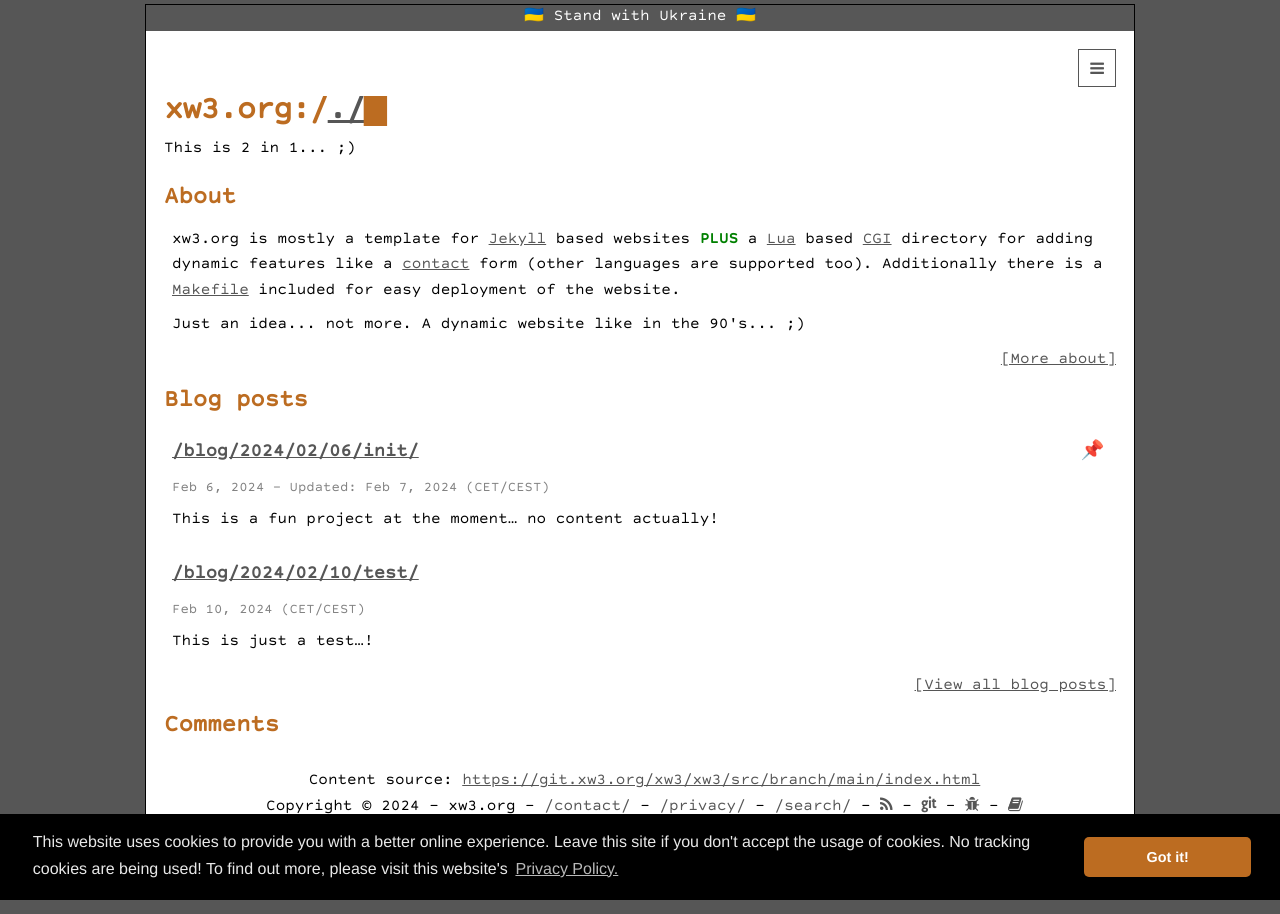
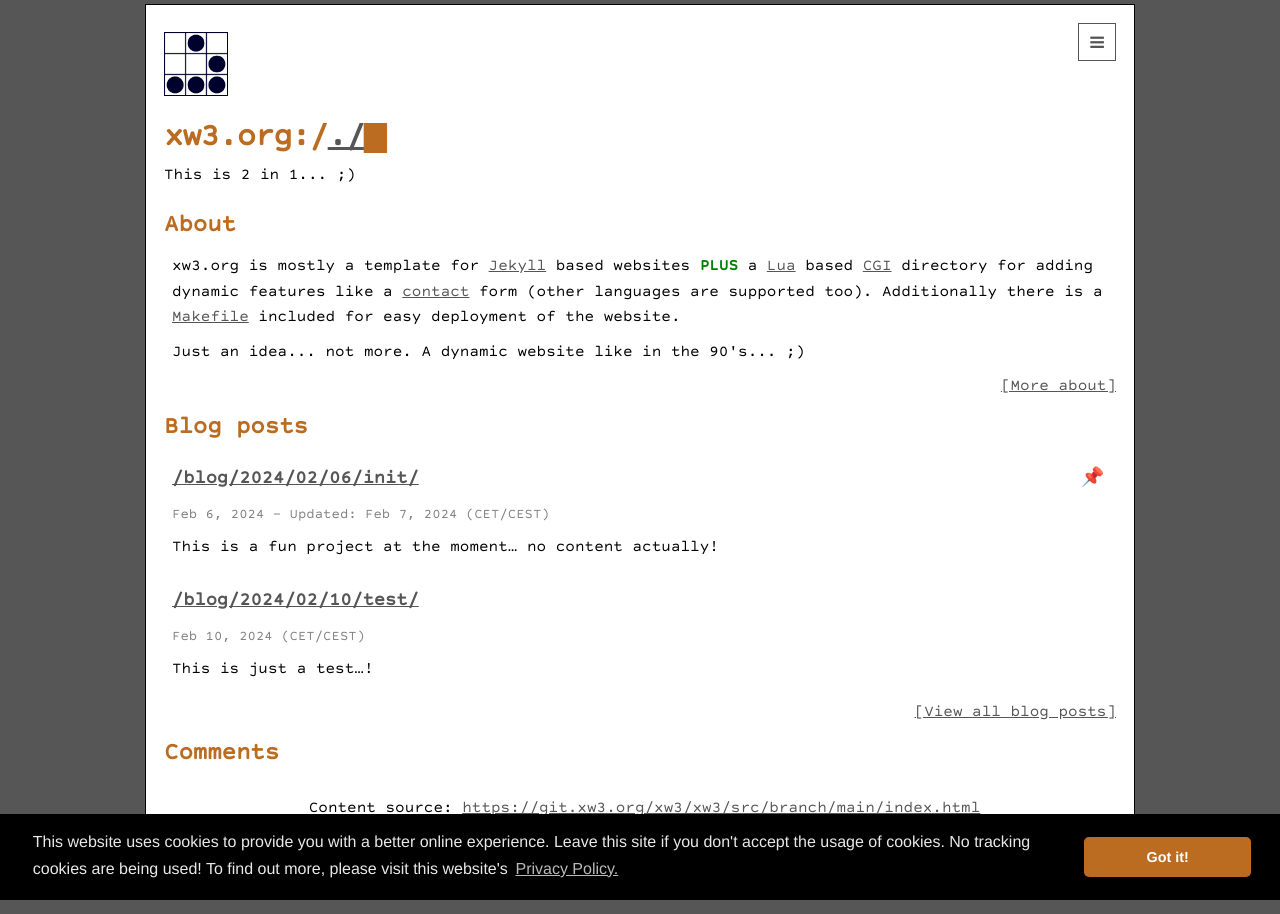
Before and after one commit to hanez/xw3, a Jekyll site: the page built from index.html, in a window 1280 px wide. Built offline with Jekyll 4.4.1, drawn with Linux system fonts in a browser that asks for light colours; the list of posts is cut into pages by our own code; comment, search, counter and statistics services are not loaded.

Commit message:
Added logo to head and disabled Ukraine banner.

```diff
--- a/_includes/header.html
+++ b/_includes/header.html
@@ -1,6 +1,6 @@
 <header class="site-header">
   <div class="wrapper">
-    <!--<a class="site-title" href="/"><img height="96" src="/images/logo.svg" alt="{{ site.title }}"></a>-->
+    <a class="site-title" href="/"><img height="64" src="/images/logo.png" alt="{{ site.title }}" style="margin: 18px 0 18px 0"></a>
     <nav class="site-nav">
       <a href="#" class="menu-icon"><span class="fa fa-bars" aria-hidden="true"></span></a>
       <div class="trigger">
--- a/_layouts/default.html
+++ b/_layouts/default.html
@@ -8,7 +8,7 @@ layout:
   <body>
 
   <div class="site">
-  <div style="background:#575757;border:0;color:#fff;text-align:center;text-decoration:none;"><a href="https://war.ukraine.ua/" style="color:#fff;text-decoration:none;">🇺🇦 Stand with Ukraine 🇺🇦</a></div>
+  <!--<div style="background:#575757;border:0;color:#fff;text-align:center;text-decoration:none;"><a href="https://war.ukraine.ua/" style="color:#fff;text-decoration:none;">🇺🇦 Stand with Ukraine 🇺🇦</a></div>-->
   <div id="loader" class="lds-dual-ring hidden overlay"></div>
 {% include header.html %}
     <div class="page-content">
```
Also changed, not shown: images/logo.png.
